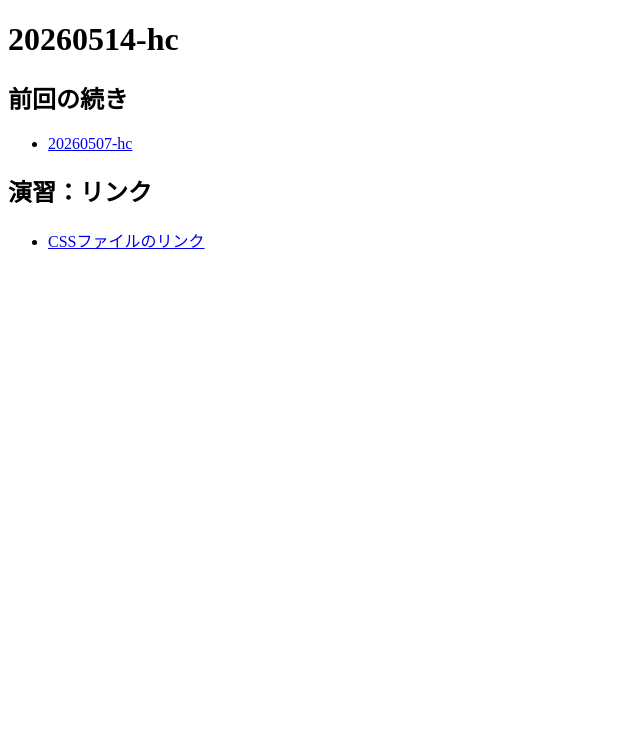
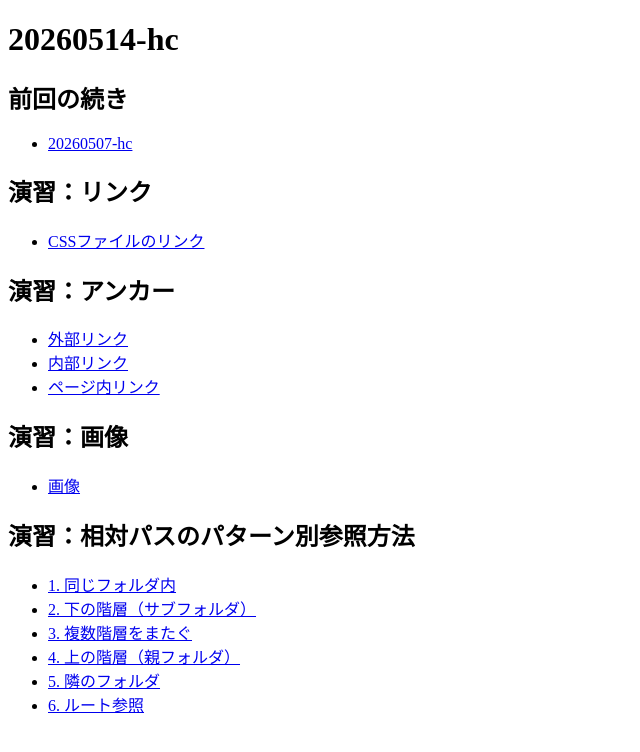
Before and after one commit to ttc2650du0001-lang/20260514-hc, a plain HTML site: page index.html in a window 1280 px wide. Shown: the whole page, without its empty margins (0-640 px from the left). Drawn offline with Linux system fonts and the light colour scheme.

Commit message:
Add files via upload

```diff
--- a/index.html
+++ b/index.html
@@ -20,6 +20,27 @@
 <ul>
     <li><a href="link.html">CSSファイルのリンク</a></li>
 </ul>
+ <h2>演習：アンカー</h2>
+  <ul>
+    <li><a href="a/external.html">外部リンク</a></li>
+    <li><a href="a/internal.html">内部リンク</a></li>
+    <li><a href="a/anchor.html">ページ内リンク</a></li>
+  </ul>
+
+  <h2>演習：画像</h2>
+  <ul>
+    <li><a href="img.html">画像</a></li>
+  </ul>
+
+  <h2>演習：相対パスのパターン別参照方法</h2>
+  <ul>
+    <li><a href="project_1/index.html">1. 同じフォルダ内</a></li>
+    <li><a href="project_2/index.html">2. 下の階層（サブフォルダ）</a></li>
+    <li><a href="project_3/index.html">3. 複数階層をまたぐ</a></li>
+    <li><a href="project_4/index.html">4. 上の階層（親フォルダ）</a></li>
+    <li><a href="project_5/index.html">5. 隣のフォルダ</a></li>
+    <li><a href="project_6/index.html">6. ルート参照</a></li>
+  </ul>
     </body>
 
 </html>
```
